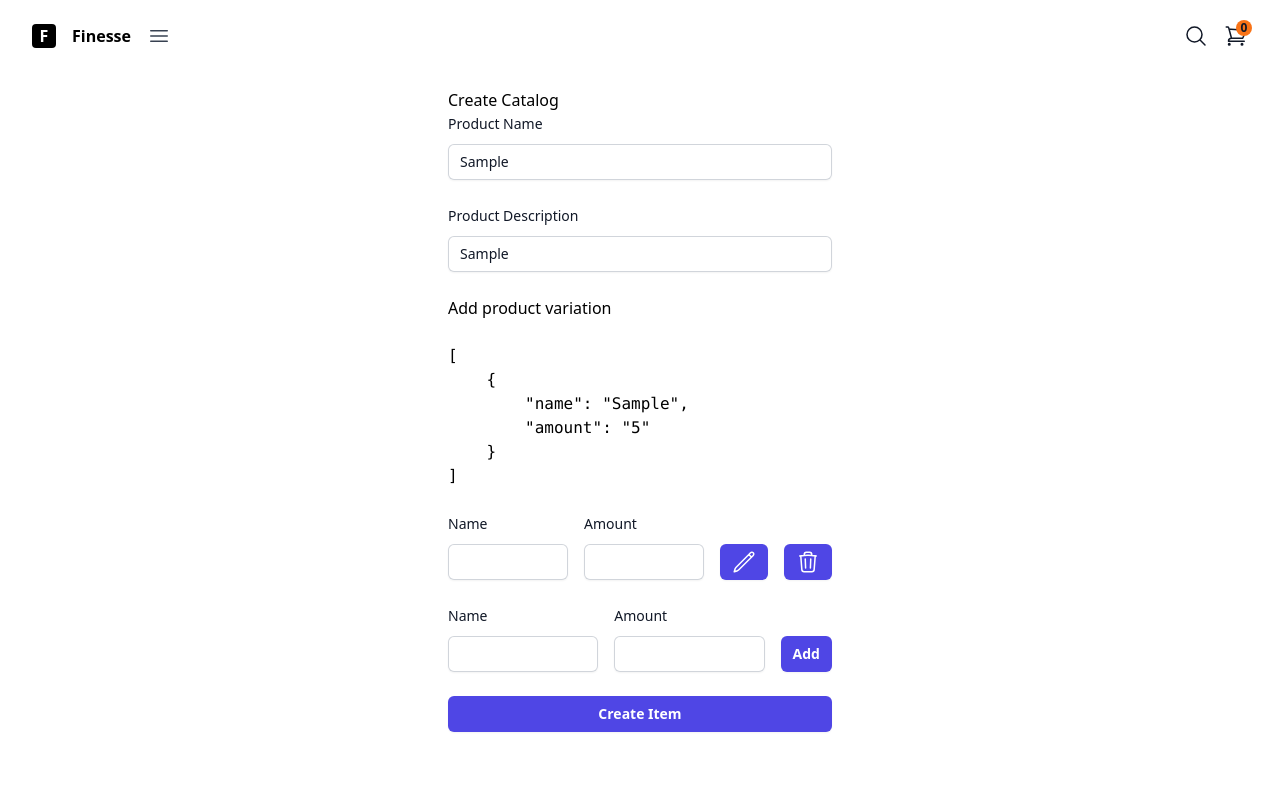
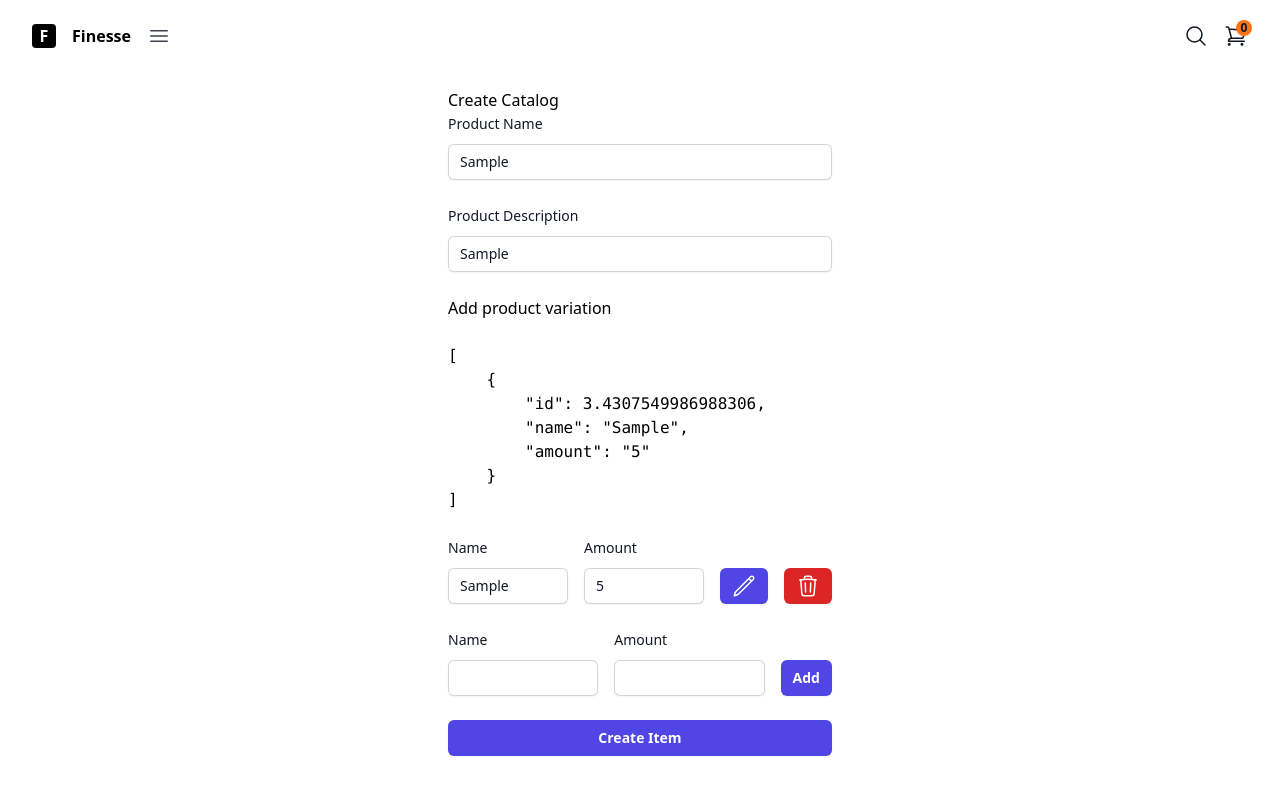
Before and after one commit to Aladdin4u/square-store, a Next.js app: page /admin/createCatalog in a window 1280 px wide. Both pictures are taken after typing "Sample", "Sample", "Sample", "5" into the empty fields and a click on the button "Add". Shown: the top 800 px of the page. Built offline with nearby package versions, Linux system fonts and the light colour scheme.

Commit message:
initial changes

```diff
--- a/components/EditVaraition.js
+++ b/components/EditVaraition.js
@@ -20,7 +20,7 @@ import {
                     name="name"
                     type="text"
                     onChange={props.change}
-                    value={props.value}
+                    value={props.value.name}
                     required
                     className="block w-full rounded-md border-0 py-1.5 text-gray-900 shadow-sm ring-1 ring-inset ring-gray-300 placeholder:text-gray-400 focus:ring-2 focus:ring-inset focus:ring-indigo-600 sm:text-sm sm:leading-6"
                   />
@@ -42,7 +42,7 @@ import {
                     name="amount"
                     type="number"
                     onChange={props.change}
-                    value={props.value}
+                    value={props.value.amount}
                     required
                     className="block w-full rounded-md border-0 py-1.5 text-gray-900 shadow-sm ring-1 ring-inset ring-gray-300 placeholder:text-gray-400 focus:ring-2 focus:ring-inset focus:ring-indigo-600 sm:text-sm sm:leading-6"
                   />
@@ -58,8 +58,8 @@ import {
             <PencilIcon className="h-6 w-6" aria-hidden="true" />
             </button>
             <button
-              onClick={props.trash}
-              className="rounded-md bg-indigo-600 px-3 py-1.5 text-sm font-semibold leading-6 text-white shadow-sm hover:bg-indigo-500 focus-visible:outline focus-visible:outline-2 focus-visible:outline-offset-2 focus-visible:outline-indigo-600"
+              onClick={props.delete}
+              className="rounded-md bg-red-600 px-3 py-1.5 text-sm font-semibold leading-6 text-white shadow-sm hover:bg-red-500 focus-visible:outline focus-visible:outline-2 focus-visible:outline-offset-2 focus-visible:outline-red-600"
             >
               <span className="sr-only">trash icon</span>
               <TrashIcon className="h-6 w-6" aria-hidden="true" />
--- a/pages/admin/createCatalog.js
+++ b/pages/admin/createCatalog.js
@@ -2,13 +2,14 @@ import { useState } from "react";
 import EditVaraiation from "../../components/EditVaraition";
 
 export default function CreateCatalog() {
-    const [array, setArray] = useState([])
+  const [array, setArray] = useState([]);
   const [formData, setFormData] = useState({
     name: "",
     description: "",
     variations: [],
   });
   const [variation, setVariation] = useState({
+    id: Math.random() * 4,
     name: "",
     amount: "",
   });
@@ -30,20 +31,49 @@ export default function CreateCatalog() {
       };
     });
   };
+  const handleEditVaraition = (e,id) => {
+    setArray((prevArray) => {
+        return prevArray.map((item) => {
+          return item.id === id
+            ? [e.target.name]: e.target.value
+        });
+    });
+  };
   const submitVaration = (e) => {
     e.preventDefault();
-    setArray(prevArray => {
-        return [ ...prevArray, variation ]
-    })
+    setArray((prevArray) => {
+      return [...prevArray, variation];
+    });
     setFormData((prevFormData) => {
       return {
         ...prevFormData,
-          variations: [variation]
+        variations: [variation],
       };
     });
-    console.log(array)
-    setVariation({name: "",
-    amount: "",})
+    console.log(array);
+    setVariation({ name: "", amount: "" });
+  };
+
+  const editVaraiation = (e, id) => {
+    e.preventDefault();
+    setArray((prevArray) => {
+      return prevArray.map((item) => {
+        return item.id === id
+          ? { ...item, name: item.name, amount: item.amount }
+          : item;
+      });
+    });
+  };
+
+  const deleteVaraiation = (e, id) => {
+    e.preventDefault();
+    setArray((prevArray) => {
+      return prevArray.map((item) => {
+        return item.id === id
+          ? item.pop()
+          : item;
+      });
+    });
   };
 
   //   id: "#small_coffee",
@@ -101,10 +131,20 @@ export default function CreateCatalog() {
             </div>
           </div>
           <h2>Add product variation</h2>
-          {array.length > 0 && <><pre>{JSON.stringify(array, null, 4)}</pre>
-            <EditVaraiation />
+          {array.length > 0 && (
+            <>
+              <pre>{JSON.stringify(array, null, 4)}</pre>
+             { array.map(arr => (
+              <EditVaraiation
+              key={arr.id}
+                change={handleEditVaraition}
+                value={arr}
+                edit={() => editVaraiation(arr.id)}
+                delete={() => deleteVaraiation(arr.id)}
+              />
+              ))}
             </>
-          }
+          )}
           <div className="w-full flex justify-between items-end gap-4">
             <div>
               <div>
```
Lines whose indentation alone changed are shown as unchanged.
